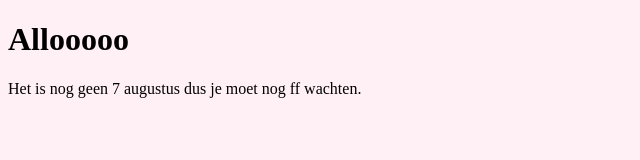
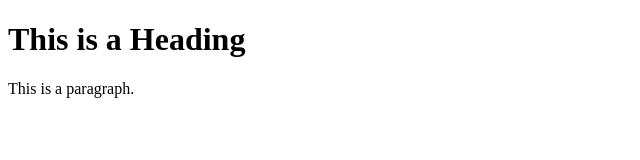
Before and after one commit to La4a4/WebTest, a plain HTML site: page Index.html in a window 1280 px wide. Shown: the whole page, without its empty margins (0-640 px from the left). Drawn offline with Linux system fonts and the light colour scheme.

Commit message:
Index.html

```diff
--- a/Index.html
+++ b/Index.html
@@ -1,11 +1,12 @@
 <!DOCTYPE html>
 <html>
 <head>
+<title>Page Title</title>
 </head>
-<body style="background-color:#FFF0F5;">
+<body>
 
-<h1>Allooooo</h1>
-<p>Het is nog geen 7 augustus dus je moet nog ff wachten.</p>
+<h1>This is a Heading</h1>
+<p>This is a paragraph.</p>
 
 </body>
 </html>
```
